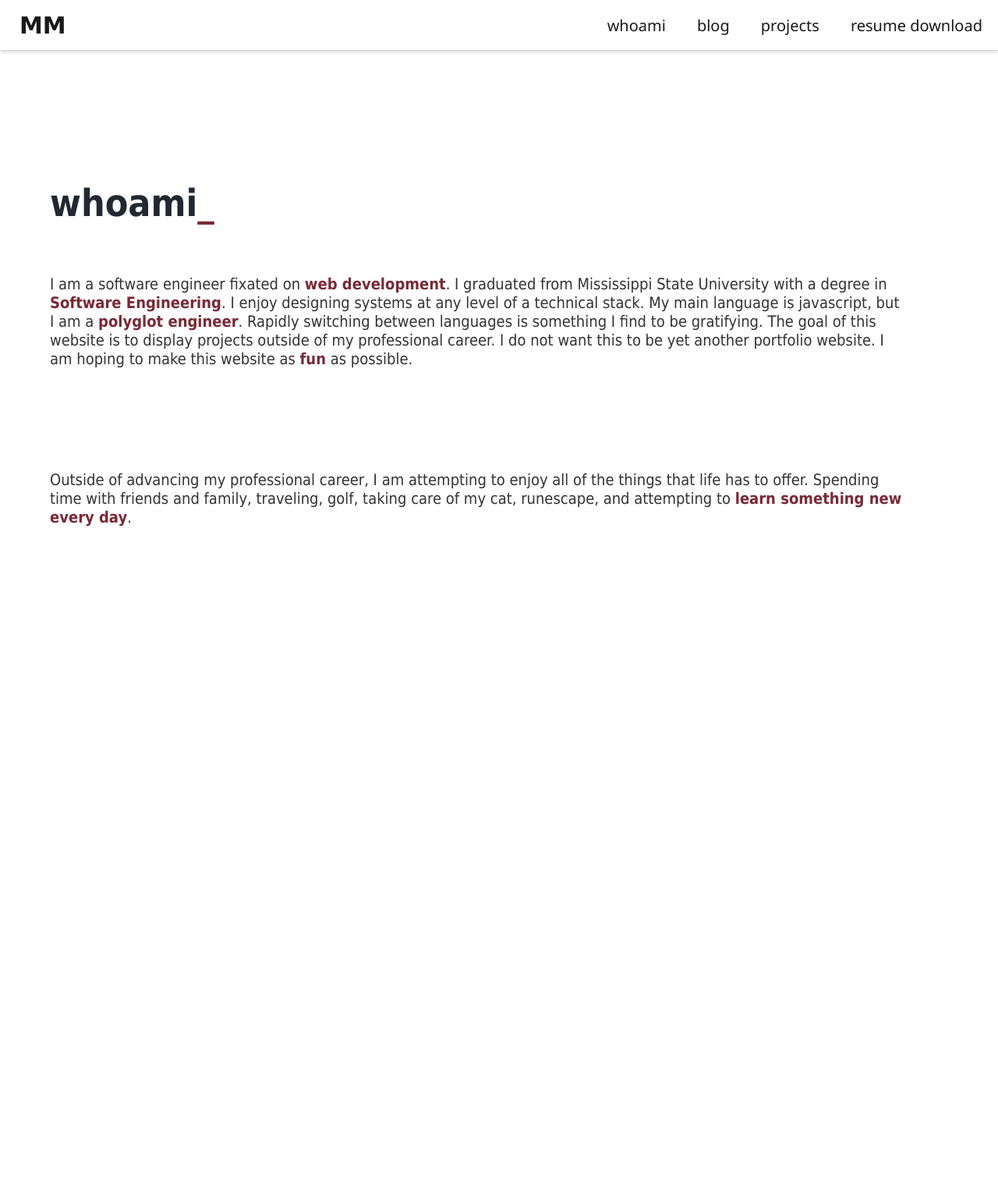
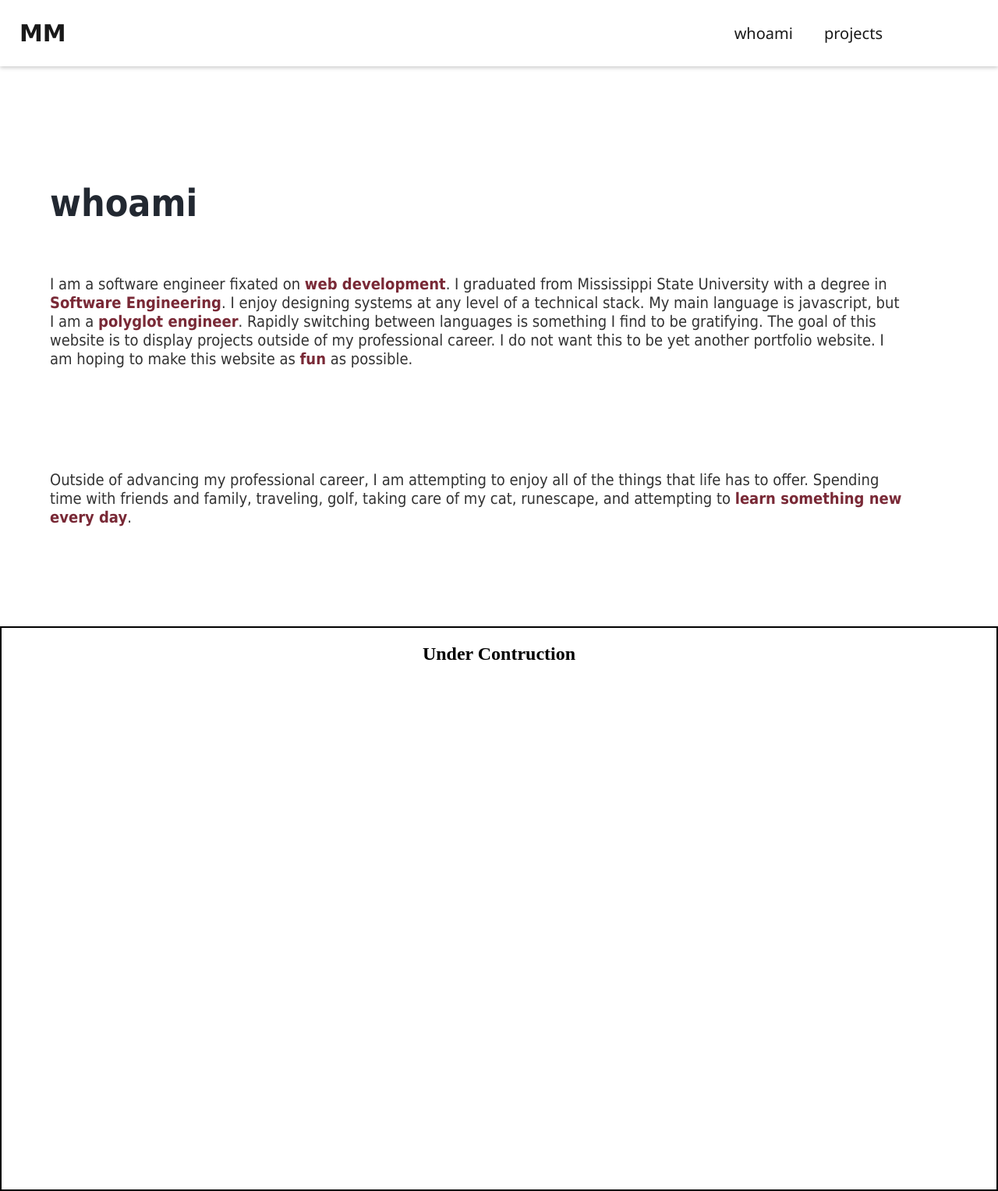
Before and after one commit to MpMcCall1/MpMcCall1.github.io, a React app: page / in a window 1280 px wide. Shown: the whole page at 78% size. Before the commit the page ends 800 px from the top, so only its background shows below. Built offline with nearby package versions, Linux system fonts and the light colour scheme.

Commit message:
cleanup a little, starting to work on projects tab

```diff
--- a/src/components/LandingPage.js
+++ b/src/components/LandingPage.js
@@ -5,10 +5,11 @@ import photo1 from '../../public/icons/IMG_8909.jpg';
 import React, { Component, useState } from "react";
 
 import Nav from "./Nav";
+import Projects from "./projects";
 
 const LandingPage = () => {
     return(
-        <div>
+        <div id="whoami">
             <Nav />
             <div className="whoami-container">
                 <div className="whoami">
@@ -20,6 +21,7 @@ const LandingPage = () => {
                 <img src={photo1}>
                 </img>
             </div>
+            <Projects />
         </div>
     );
 }
--- a/src/components/Nav.js
+++ b/src/components/Nav.js
@@ -1,6 +1,7 @@
 import React from "react"
 
 import "../style/nav.css";
+import githubIcon from "../../public/icons/github-icon.png";
 
 const Nav = () => {
     return(
@@ -8,10 +9,10 @@ const Nav = () => {
         <h2 className="logo">
             MM
         </h2>
-        <a href="/" className="nav">whoami</a>
-        <a href="" className="nav">blog</a>
-        <a href="" className="nav">projects</a>
-        <a href="" className="nav">resume download</a>
+        <a href="#whoami" className="nav">whoami</a>
+        {/* <a href="" className="nav">blog</a> */}
+        <a href="#projects" className="nav">projects</a>
+        {/* <a href="" className="nav">resume download</a> */}
     </div>
     )
 }
--- /dev/null
+++ b/src/components/projects.js
@@ -0,0 +1,12 @@
+import React from "react"
+
+import "../style/projects.css"
+
+const Projects = () => {
+    return(
+        <div className="projects-container"id="projects">
+            <h2>Under Contruction</h2>
+        </div>
+    );
+}
+export default Projects
--- a/src/style/nav.css
+++ b/src/style/nav.css
@@ -1,5 +1,5 @@
 .page-nav{
-	height: 8vh;
+	height: auto;
 	width: 100vw;
     display: flex;
     position: fixed;
@@ -18,17 +18,24 @@
 	display: inline-flex;
 	font-family: 'Segoe UI', Tahoma, Geneva, Verdana, sans-serif;
 }
+.page-nav a:last-child{
+    margin-right: 10vw;
+}
 .page-nav h2{
 	padding-left: 25px;
     color: #191919;
     font-size: 30px;
+    font-family: Verdana, Geneva, Tahoma, sans-serif;
     flex-grow: 2;
-    font-family: Verdana, Geneva, Tahoma, sans-serif;
+}
+.page-nav img{
+    width: 200px;
+    height: auto;
 }
 
 
 .page-nav a:hover{
-	color: #cccccc;
+	color: #792936;
 }
 
  @media screen and (max-width: 500px) {
--- /dev/null
+++ b/src/style/projects.css
@@ -0,0 +1,8 @@
+.projects-container{
+    display: flex;
+    width:auto;
+    height: 90vh;
+    border: 2px #000000 solid;
+    margin-top: 10vh;
+    justify-content: center;
+}
```
Also changed, not shown: public/icons/github-icon.png (added), 2 other files (tests, documents, lock files or other folders).
